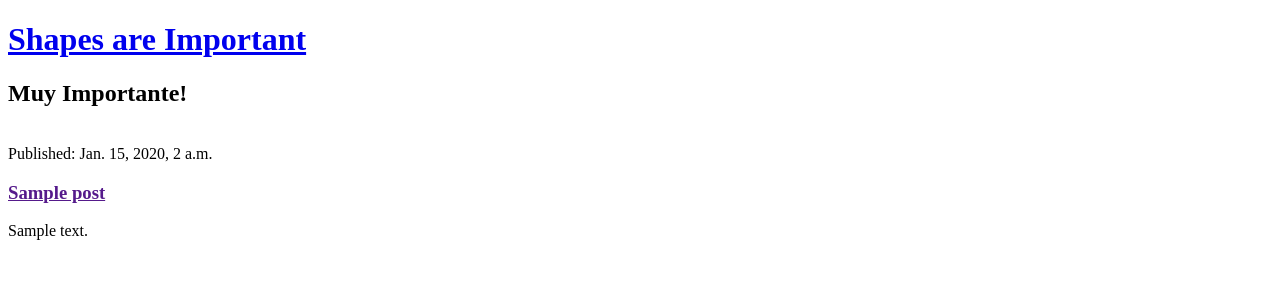
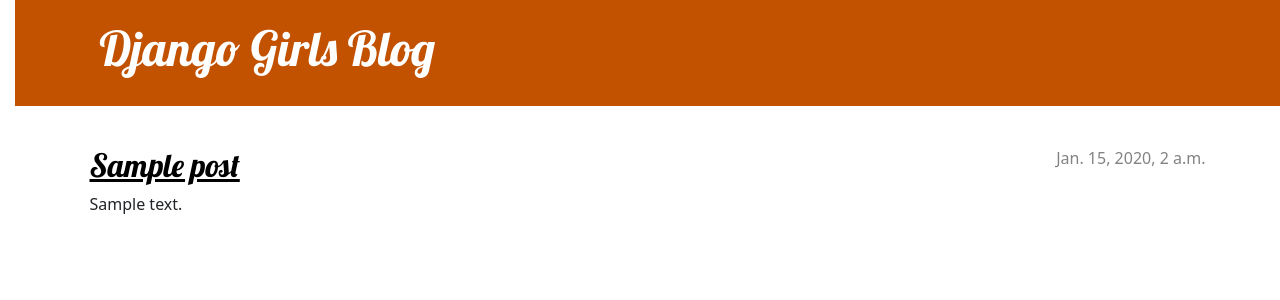
Before and after one commit to ericwalmsley/my-first-blog, a Django app: page / in a window 1280 px wide. Shown: the top 300 px of the page. Run offline with Django 3.2, Linux system fonts and the light colour scheme; tables that the repository leaves empty hold one stand-in row (values such as "Sample post").

Commit message:
Added view and template for detialed blog post and CSS for the site

```diff
--- /dev/null
+++ b/blog/static/css/blog.css
@@ -0,0 +1,77 @@
+h1 a, h2 a, h3 a {
+    color: #C25100;
+	font-family: 'Lobster';
+}
+body {
+	padding-left: 15px;
+}
+.page-header {
+    background-color: #C25100;
+    margin-top: 0;
+    margin-bottom: 40px;
+    padding: 20px 20px 20px 40px;
+}
+
+.page-header h1,
+.page-header h1 a,
+.page-header h1 a:visited,
+.page-header h1 a:active {
+    color: #ffffff;
+    font-size: 36pt;
+    text-decoration: none;
+}
+
+h1,
+h2,
+h3,
+h4 {
+    font-family: 'Lobster', cursive;
+}
+
+.date {
+    color: #828282;
+}
+
+.save {
+    float: right;
+}
+
+.post-form textarea,
+.post-form input {
+    width: 100%;
+}
+
+.top-menu,
+.top-menu:hover,
+.top-menu:visited {
+    color: #ffffff;
+    float: right;
+    font-size: 26pt;
+    margin-right: 20px;
+}
+
+.post {
+    margin-bottom: 70px;
+}
+
+.post h2 a,
+.post h2 a:visited {
+    color: #000000;
+}
+
+.post > .date,
+.post > .actions {
+    float: right;
+}
+
+.btn-secondary,
+.btn-secondary:visited {
+    color: #C25100;
+    background: none;
+    border-color: #C25100;
+}
+
+.btn-secondary:hover {
+    color: #FFFFFF;
+    background-color: #C25100;
+}
--- /dev/null
+++ b/blog/templates/blog/base.html
@@ -0,0 +1,26 @@
+{% load static %}
+<!DOCTYPE html>
+<html lang="en">
+	<head>
+		<title>Shapes du Eric</title>
+		<link href="https://cdn.jsdelivr.net/npm/bootstrap@5.1.3/dist/css/bootstrap.min.css" rel="stylesheet" integrity="sha384-1BmE4kWBq78iYhFldvKuhfTAU6auU8tT94WrHftjDbrCEXSU1oBoqyl2QvZ6jIW3" crossorigin="anonymous">
+		<link rel="stylesheet" href="{% static 'css/blog.css' %}">
+		<link href="//fonts.googleapis.com/css?family=Lobster&subset=latin,latin-ext" rel="stylesheet" type="text/css">
+	</head>
+	<body>
+		<header class="page-header">
+		  <div class="container">
+			  <h1><a href="/">Django Girls Blog</a></h1>
+		  </div>
+		</header>
+		<main class="container">
+			<div class="row">
+				<div class="col">
+				{% block content %}
+				{% endblock %}
+				</div>
+			</div>
+		</main>
+	<script src="https://cdn.jsdelivr.net/npm/bootstrap@5.1.3/dist/js/bootstrap.bundle.min.js" integrity="sha384-ka7Sk0Gln4gmtz2MlQnikT1wXgYsOg+OMhuP+IlRH9sENBO0LRn5q+8nbTov4+1p" crossorigin="anonymous"></script>
+	</body>
+</html>
--- a/blog/templates/blog/post_list.html
+++ b/blog/templates/blog/post_list.html
@@ -1,22 +1,13 @@
-<!DOCTYPE html>
-<html>
-	<head>
-		<title>Shapes du Eric</title>
-	</head>
-	<body>
-		<header>
-			<h1><a href='/'>Shapes are Important</a></h1>
-			<h2>Muy Importante!</h2>
-		</header>
-		<br>
-		<section>
-			{% for post in posts %}
-				<article>
-					<time>Published: {{ post.published_date }}</time>
-					<h3> <a href="">{{ post.title }}</a></h3>
-					<p>{{ post.text|linebreaksbr }}</p>
-				</article>
-			{% endfor %}
-		</section>
-	</body>
-</html>
+{% extends 'blog/base.html' %}
+
+{% block content %}
+	{% for post in posts %}
+		<article class="post">
+			<time class="date">
+				{{ post.published_date }}
+			</time>
+			<h2><a href="{% url 'post_detail' pk=post.pk %}">{{ post.title }}</a></h2>
+			<p>{{ post.text|linebreaksbr }}</p>
+		</article>
+	{% endfor %}
+{% endblock %}
--- a/blog/urls.py
+++ b/blog/urls.py
@@ -3,4 +3,5 @@
 
 urlpatterns = [
     path('', views.post_list, name='post_list'), #assings a view called post_list to the root URL
+    path('post/<int:pk>/', views.post_detail, name='post_detail'),
 ]
--- a/blog/views.py
+++ b/blog/views.py
@@ -1,4 +1,4 @@
-from django.shortcuts import render
+from django.shortcuts import render, get_object_or_404
 from .models import Post
 from django.utils import timezone
 
@@ -7,3 +7,7 @@
 def post_list(request):
     posts = Post.objects.filter(published_date__lte=timezone.now()).order_by('-published_date')
     return render(request, 'blog/post_list.html', {'posts': posts})
+
+def post_detail(request, pk):
+    post = get_object_or_404(Post, pk=pk)
+    return render(request, 'blog/post_detail.html', {'post': post})
```
Also changed, not shown: blog/templates/blog/post_detail.html (added, +13 -0 lines).
